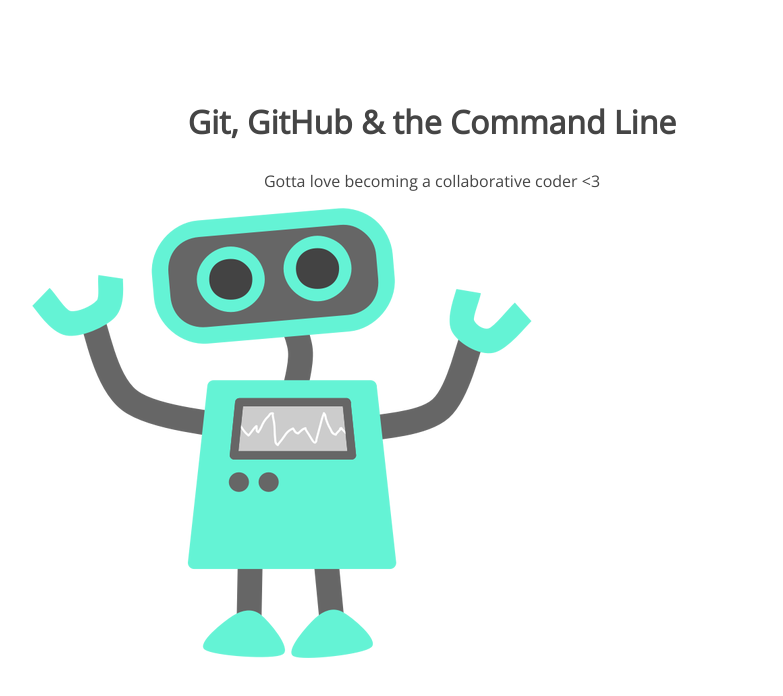
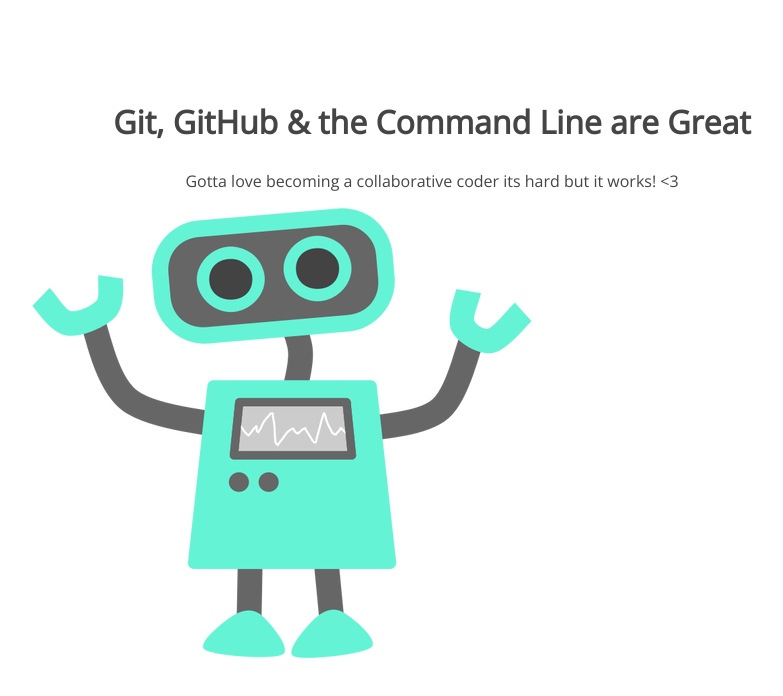
Before and after one commit to Ellevictoria/105-project, a plain HTML site: page index.html in a window 1280 px wide. Shown: the whole page, without its empty margins (208-991 px from the left). Drawn offline with nearby package versions, Linux system fonts and the light colour scheme.

Commit message:
changed h1 and p

```diff
--- a/index.html
+++ b/index.html
@@ -8,8 +8,8 @@
 </head>
 <body>
 	<section>
-		<h1>Git, GitHub & the Command Line</h1>
-		<p>Gotta love becoming a collaborative coder <3</p>
+		<h1>Git, GitHub & the Command Line are Great</h1>
+		<p>Gotta love becoming a collaborative coder its hard but it works! <3</p>
 		<img src="img/happy-blue-robot.png">
 	</section>
 </body>
```
